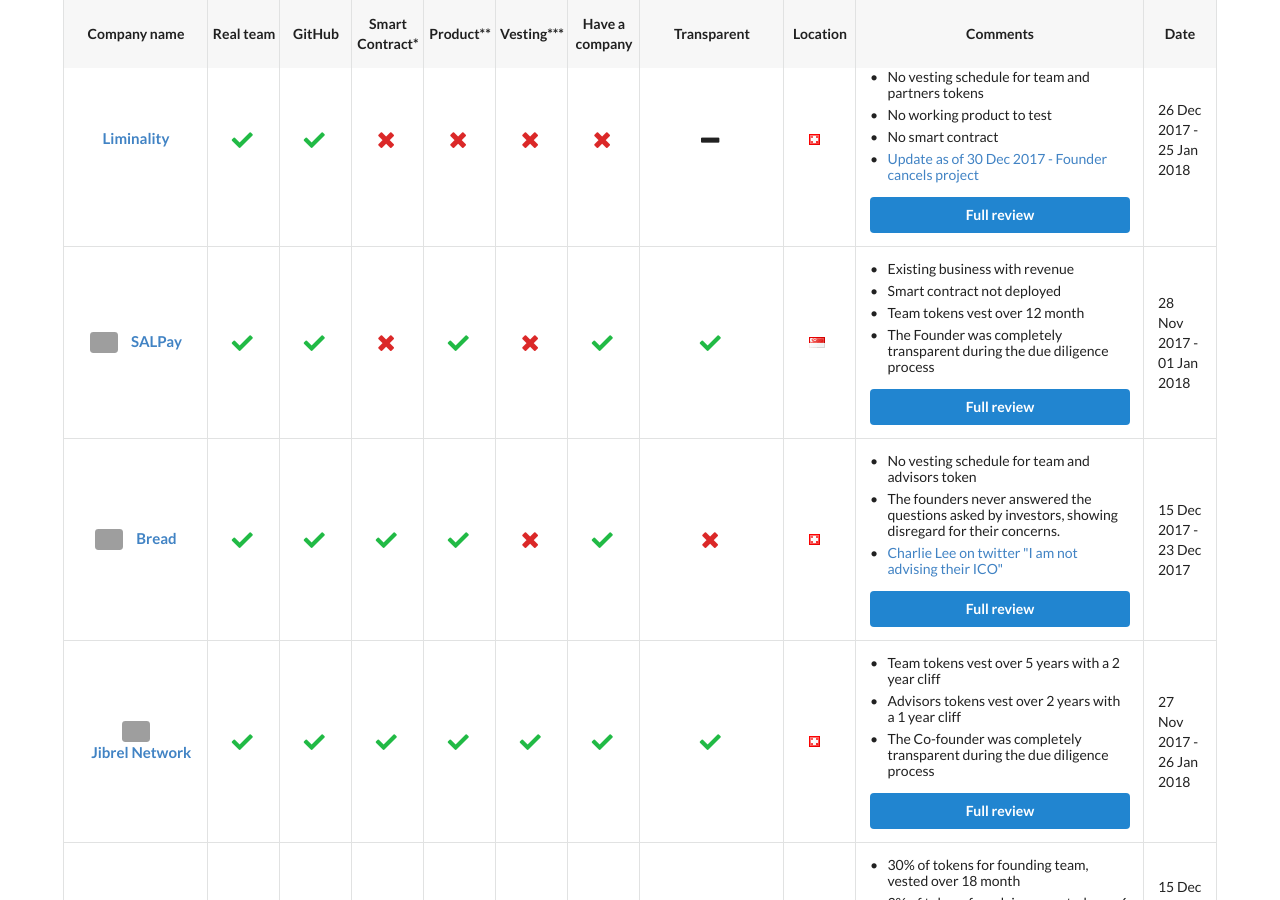
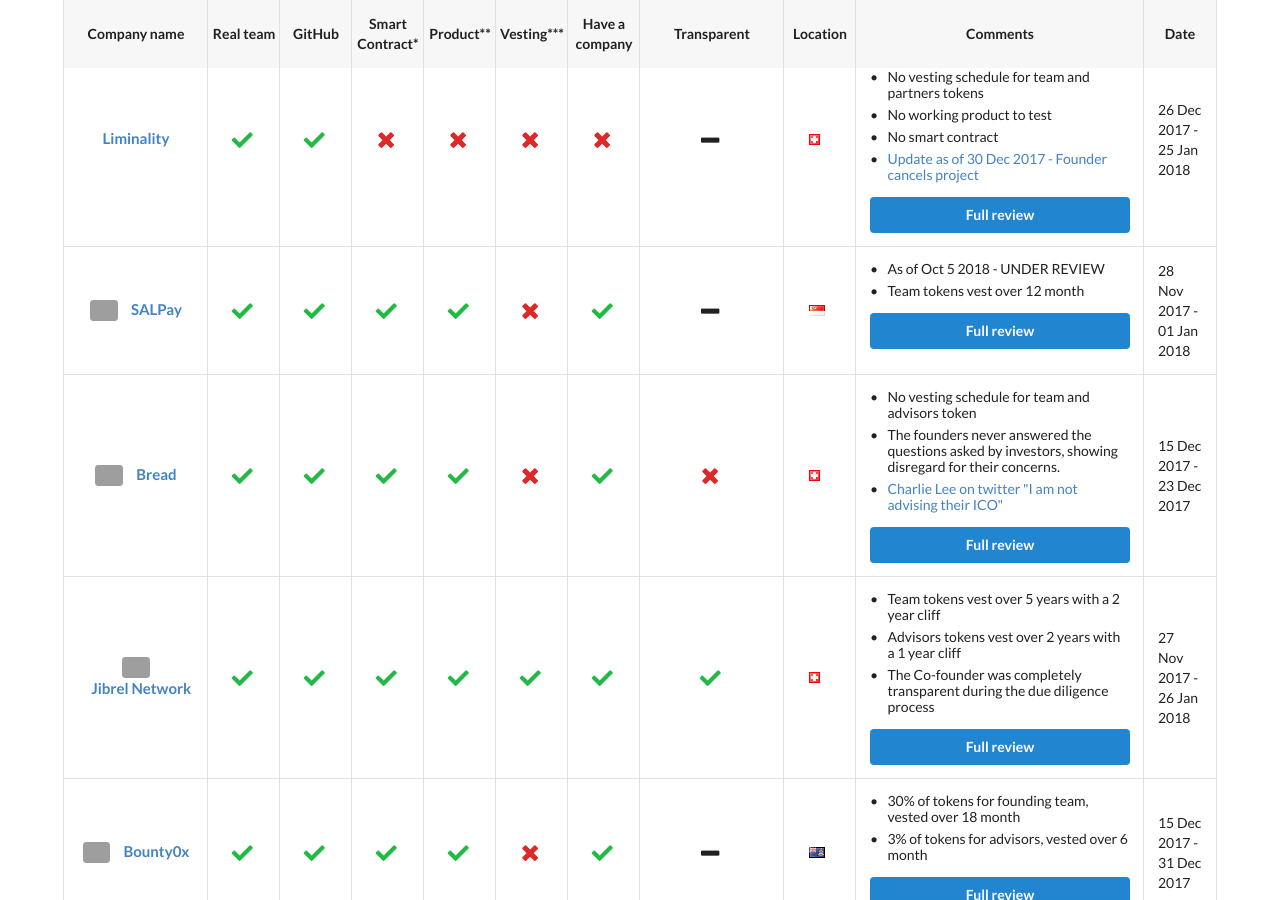
Before and after one commit to ico-check/ico-check, a Jekyll site: the page built from past.md, in a window 1280 px wide and 900 px high, scrolled down 10797 px. Built offline with Jekyll 4.4.1, drawn with Linux system fonts in a browser that asks for light colours; nearby versions of some CDN libraries; grey boxes are pictures that could not be loaded.

Commit message:
23-salpay-ico-check
UNDER REVIEW

```diff
--- a/_data/past-icos.yml
+++ b/_data/past-icos.yml
@@ -1002,17 +1002,15 @@
   url: https://ico.salpay.com
   real_team: true
   github: true
-  smart_contract: false
+  smart_contract: true
   product: true
   min_vesting: false
   have_company: true
-  transparent: true
+  transparent:
   location: Singapore
   comments:
-    - content: Existing business with revenue
-    - content: Smart contract not deployed
+    - content: As of Oct 5 2018 - UNDER REVIEW
     - content: Team tokens vest over 12 month
-    - content: The Founder was completely transparent during the due diligence process
   ico_start_date: 2017-11-28T00:00:00Z
   ico_end_date: 2018-01-01T00:00:00Z
   safe: false
```
